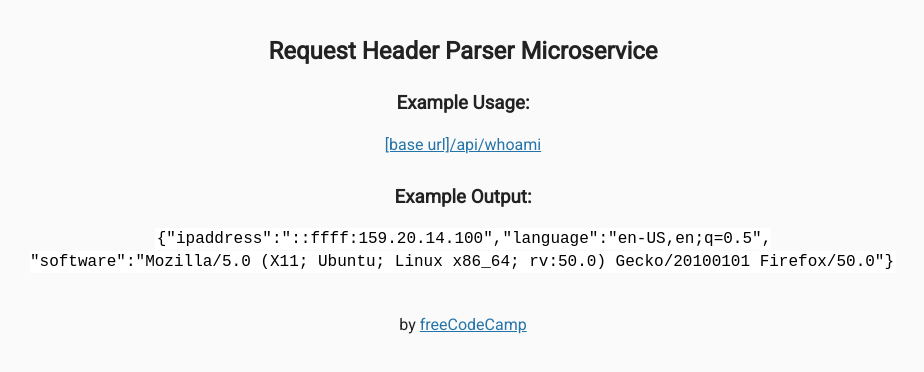
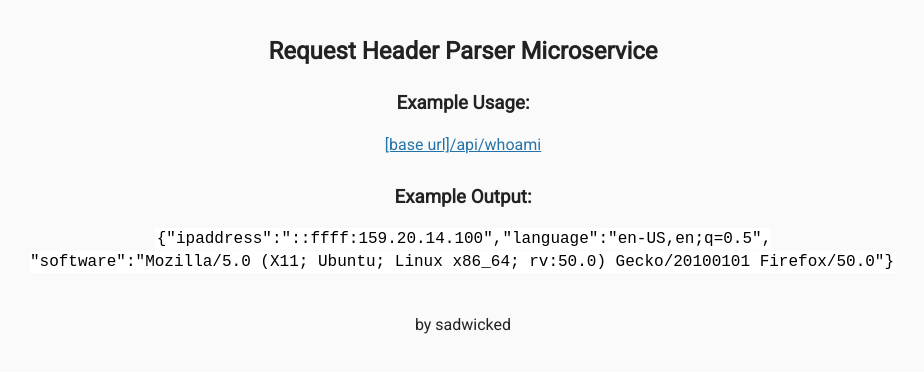
Before and after one commit to SaDWicKED/request-header-parser, a website: page views/index.html in a window 1280 px wide. Shown: the whole page, without its empty margins (177-1101 px from the left). Drawn offline with Linux system fonts and the light colour scheme; files that its build step writes are made by us from their sources.

Commit message:
changed footer text

```diff
--- a/views/index.html
+++ b/views/index.html
@@ -24,7 +24,7 @@
       </div>
       <div class="footer">
         <p>
-          by <a href="https://www.freecodecamp.org">freeCodeCamp</a>
+          by sadwicked
         </p>
       </div>
    </body>
```
